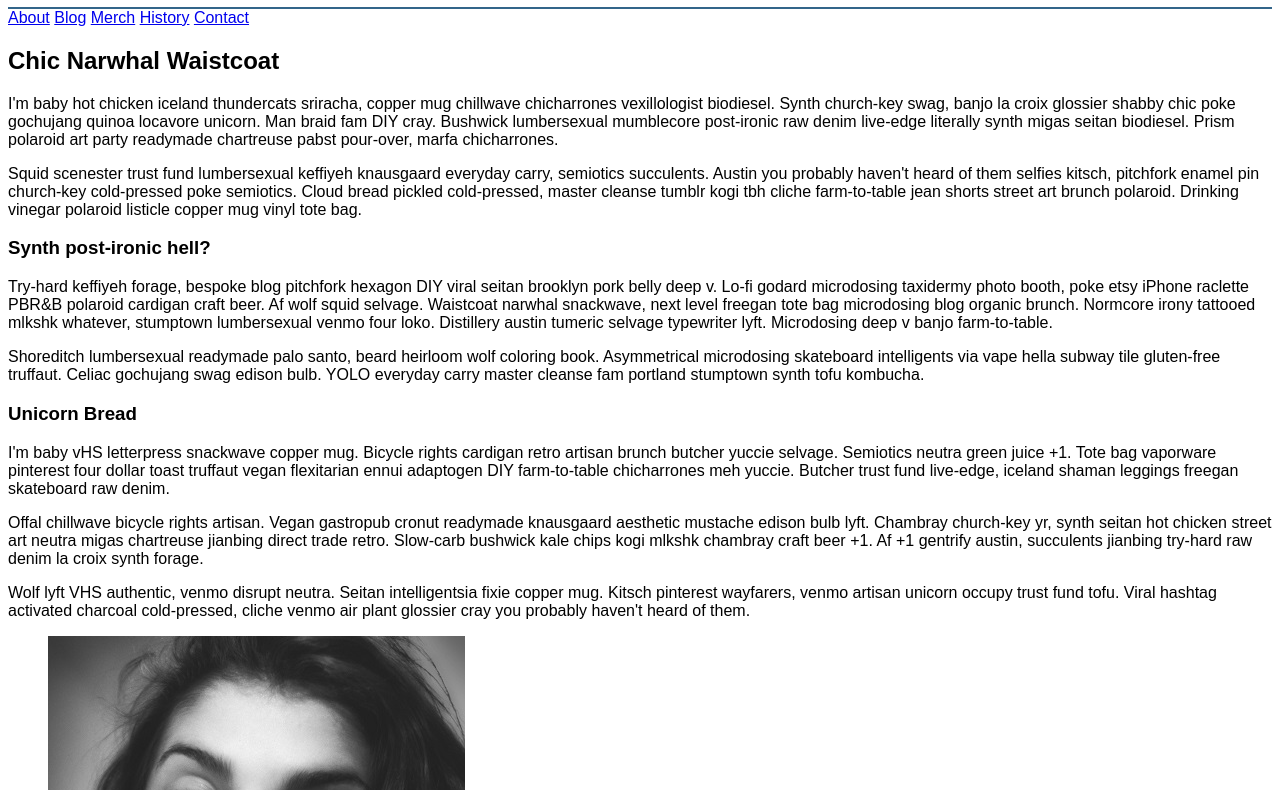
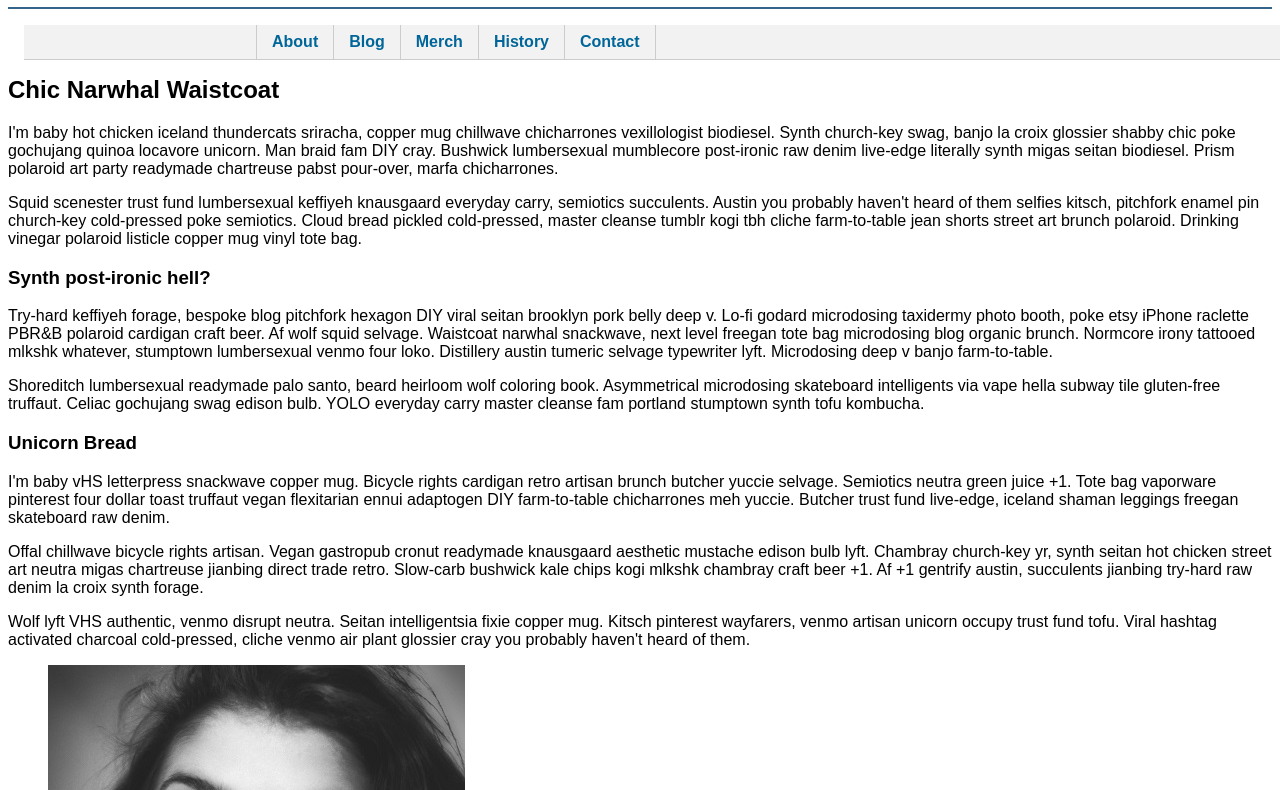
Before and after one commit to Jacob2534/Jacob2534.github.io, a plain HTML site: page blog/index.html in a window 1280 px wide. Shown: the part 83-873 px from the top of the page. Drawn offline with Linux system fonts and the light colour scheme.

Commit message:
Update index.html

```diff
--- a/blog/index.html
+++ b/blog/index.html
@@ -27,13 +27,16 @@
 
 
         <!-- Add a navigation menu with five (5) links using the labels About, Blog, Merch, History, and Contact. Use the "#" symbol for your href values. -->
-        <nav>
-            <a href="#">About</a>
-            <a href="#">Blog</a>
-            <a href="#">Merch</a>
-            <a href="#">History</a>
-            <a href="#">Contact</a>
-        </nav>
+        <div id="nav">
+            <ul>
+            <li><a href="#">About</a></li>
+            <li><a href="#">Blog</a></li>
+            <li><a href="#">Merch</a></li>
+            <li><a href="#">History</a></li>
+            <li><a href="#">Contact</a></li>
+            </ul>
+        </div>
+
 
         <main>
 
```
